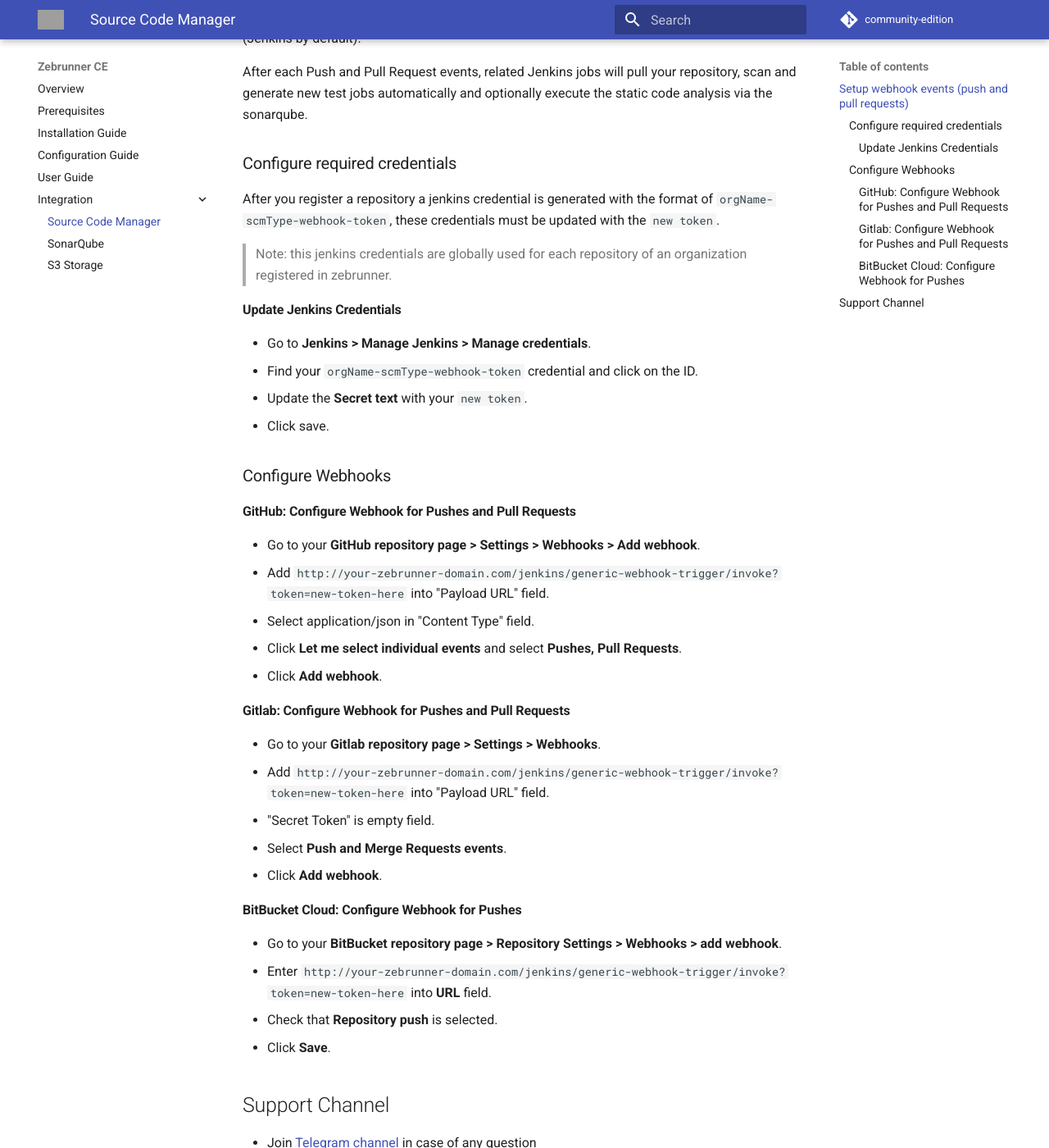
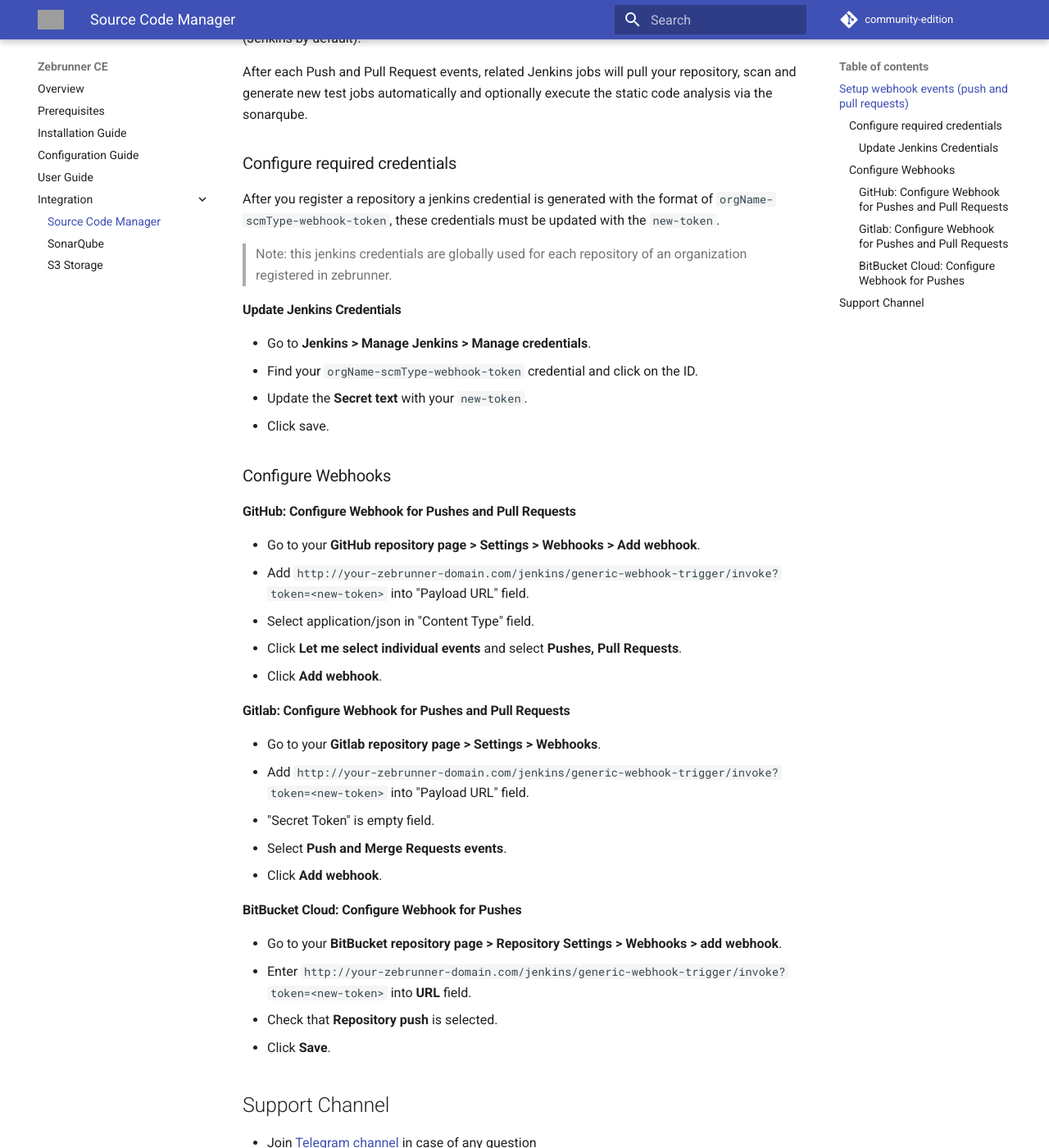
Before and after one commit to zebrunner/community-edition, an MkDocs documentation site: the page built from docs/integration/scm.md, in a window 1280 px wide and 1400 px high, scrolled down 248 px. Shown: the whole window at 82% size. Built offline with MkDocs 1.6.1 and Material for MkDocs 9.7.7, drawn with Linux system fonts in a browser that asks for light colours; comment, search, counter and statistics services are not loaded; some of the changed lines change nothing that is shown; grey boxes are pictures that could not be loaded.

Commit message:
Some documentation has been edited

```diff
--- a/docs/integration/scm.md
+++ b/docs/integration/scm.md
@@ -8,35 +8,35 @@
 
 ### Configure required credentials
 
-After you register a repository a jenkins credential is generated with the format of `orgName-scmType-webhook-token`, these credentials must be updated with the `new token`.
+After you register a repository a jenkins credential is generated with the format of `orgName-scmType-webhook-token`, these credentials must be updated with the `new-token`.
 > Note: this jenkins credentials are globally used for each repository of an organization registered in zebrunner.
 
 #### Update Jenkins Credentials
 
   * Go to **Jenkins > Manage Jenkins > Manage credentials**.
   * Find your `orgName-scmType-webhook-token` credential and click on the ID.
-  * Update the **Secret text** with your `new token`.
+  * Update the **Secret text** with your `new-token`.
   * Click save.
 
 ### Configure Webhooks
 
 #### GitHub: Configure Webhook for Pushes and Pull Requests
   * Go to your **GitHub repository page > Settings > Webhooks > Add webhook**.
-  * Add `http://your-zebrunner-domain.com/jenkins/generic-webhook-trigger/invoke?token=new-token-here` into "Payload URL" field.
+  * Add `http://your-zebrunner-domain.com/jenkins/generic-webhook-trigger/invoke?token=<new-token>` into "Payload URL" field.
   * Select application/json in "Content Type" field.
   * Click **Let me select individual events** and select **Pushes, Pull Requests**.
   * Click **Add webhook**.
 
 #### Gitlab: Configure Webhook for Pushes and Pull Requests
   * Go to your **Gitlab repository page > Settings > Webhooks**.
-  * Add `http://your-zebrunner-domain.com/jenkins/generic-webhook-trigger/invoke?token=new-token-here` into "Payload URL" field.
+  * Add `http://your-zebrunner-domain.com/jenkins/generic-webhook-trigger/invoke?token=<new-token>` into "Payload URL" field.
   * "Secret Token" is empty field.
   * Select **Push and Merge Requests events**.
   * Click **Add webhook**.
 
 #### BitBucket Cloud: Configure Webhook for Pushes
   * Go to your **BitBucket repository page > Repository Settings > Webhooks > add webhook**.
-  * Enter `http://your-zebrunner-domain.com/jenkins/generic-webhook-trigger/invoke?token=new-token-here` into **URL** field.
+  * Enter `http://your-zebrunner-domain.com/jenkins/generic-webhook-trigger/invoke?token=<new-token>` into **URL** field.
   * Check that **Repository push** is selected.
   * Click **Save**.
 
```
